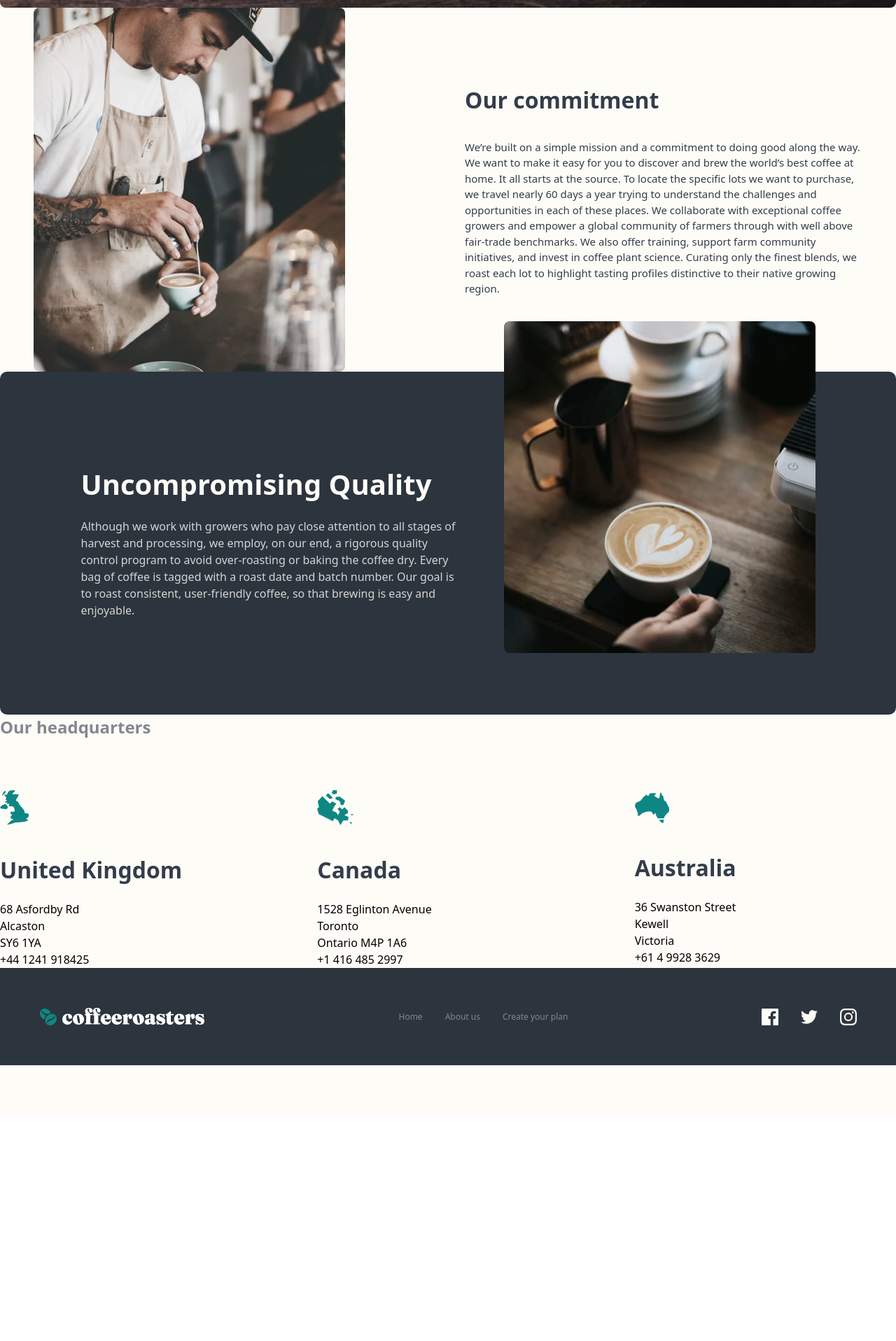
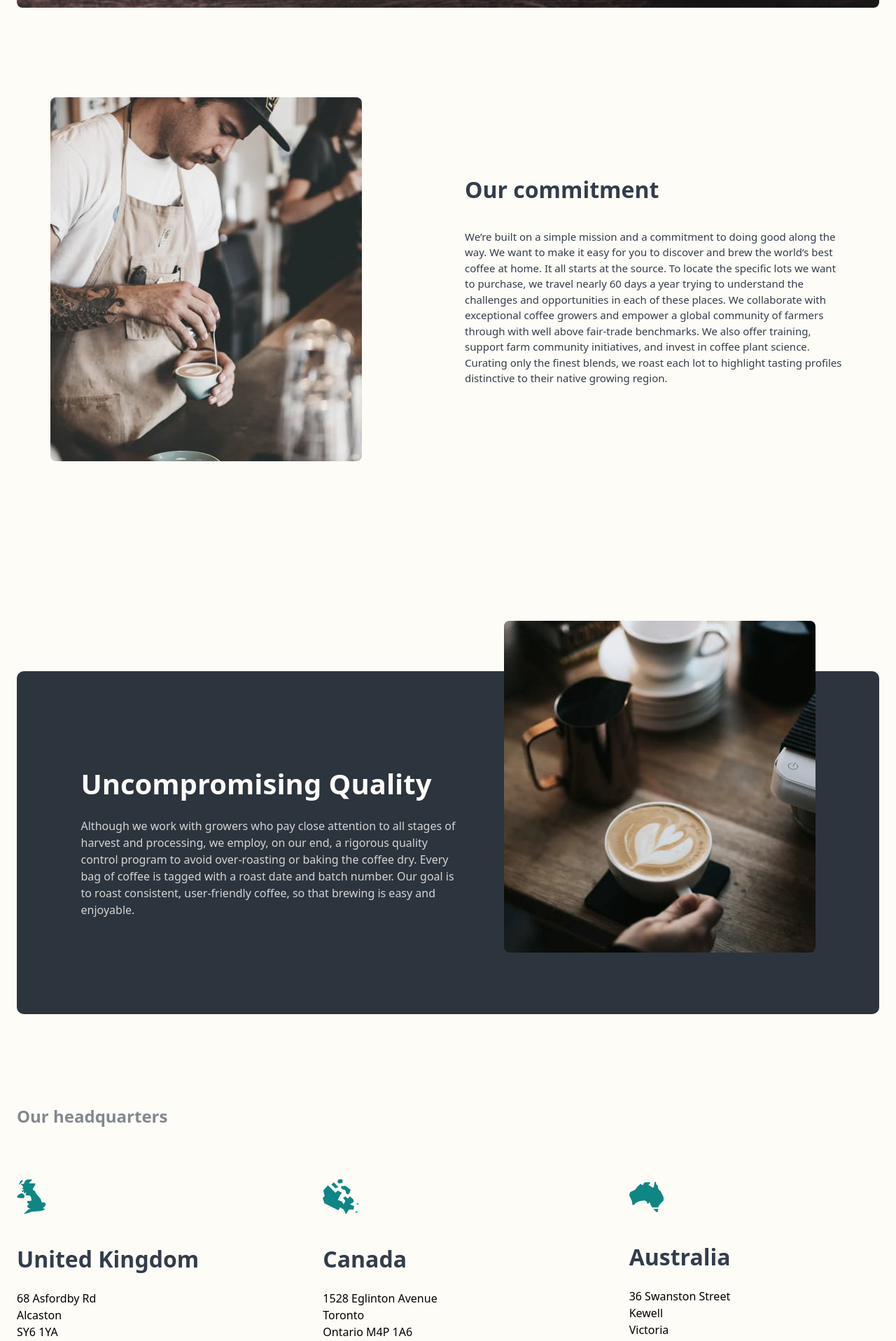
Before and after one commit to MadeByJax/coffeeroasters, a React (Vite) app: page /about in a window 1280 px wide. Shown: the part 671-2587 px from the top of the page at 70% size. Before the commit the page ends 2265 px from the top, so only its background shows below. Built offline with nearby package versions, Linux system fonts and the light colour scheme.

Commit message:
Refactor AboutUs page layout

```diff
--- a/src/pages/AboutUs.jsx
+++ b/src/pages/AboutUs.jsx
@@ -8,13 +8,23 @@ import Footer from "../components/Footer";
 
 const AboutUs = () => {
   return (
-    <div className="bg-light-cream pb-[72px]">
+    <div className="bg-light-cream">
+      <div className="container mx-auto px-6 pb-[72px]">
         <Navbar />
         <Hero />
+        <div className="mt-32">
           <Commitment />
+        </div>
+        <div className="mt-[198px] md:mt-[300px]">
           <UncompromisingQuality />
+        </div>
+        <div className="mt-32">
           <Locations />
+        </div>
+        <div className="mt-32">
           <Footer />
+        </div>
+      </div>
     </div>
   );
 };
```
Lines whose indentation alone changed are shown as unchanged.
